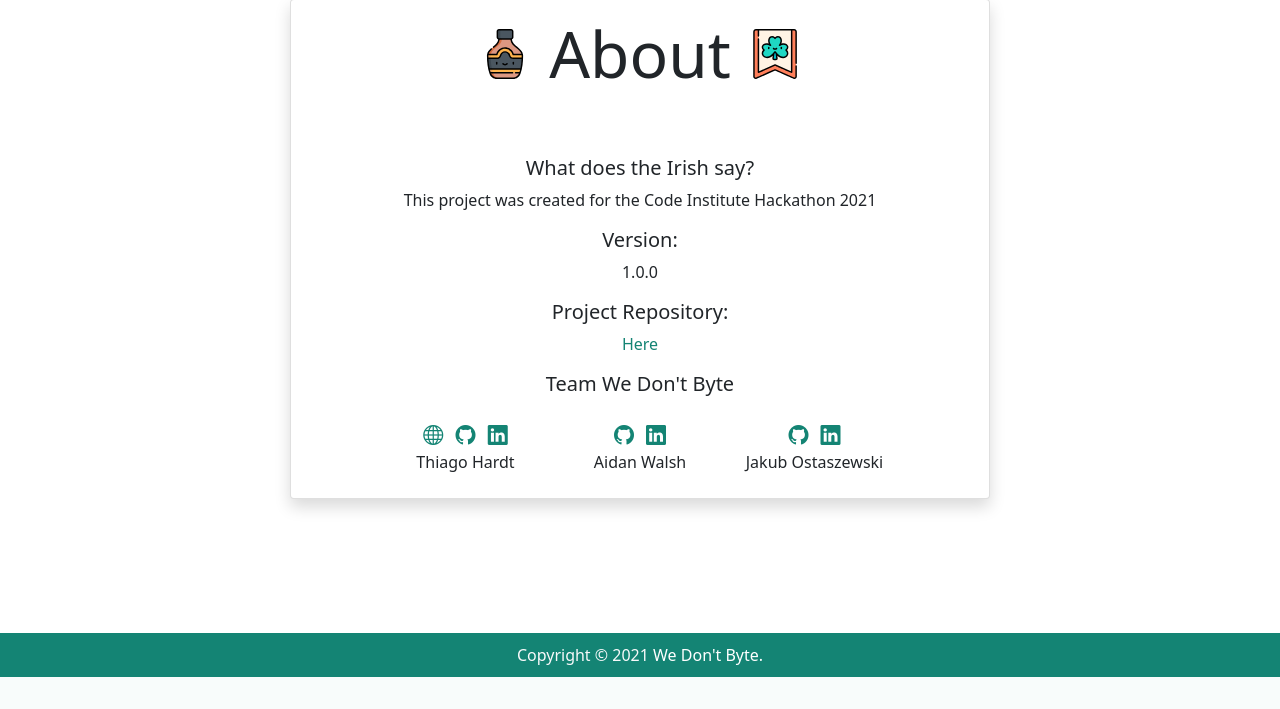
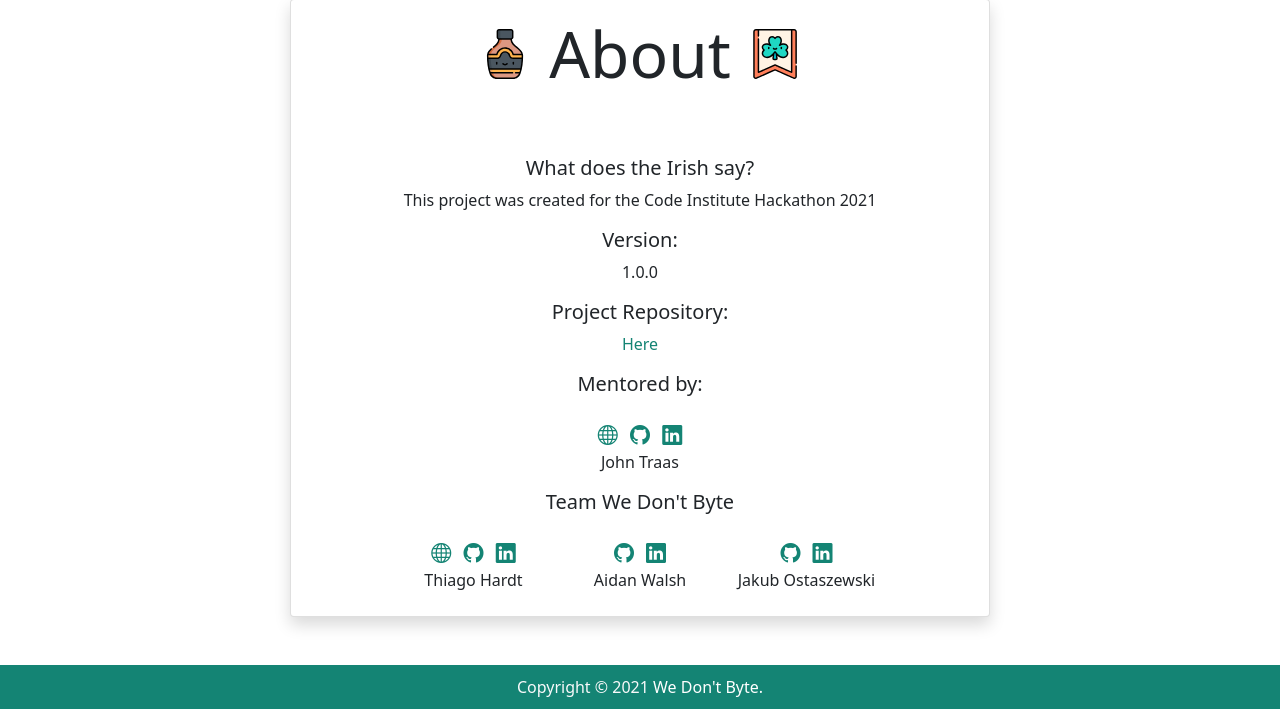
Before and after one commit to ThiagoHardt/whatdoestheirishsay, a Flask app: page /about in a window 1280 px wide. Shown: the part 123-832 px from the top of the page. Before the commit the page ends 800 px from the top, so only its background shows below. Run offline with Flask 2, Linux system fonts and the light colour scheme; some libraries are stand-ins or nearby versions.

Commit message:
Updated deployment in README and about page

```diff
--- a/templates/about.html
+++ b/templates/about.html
@@ -30,8 +30,26 @@
         class="text-decoration-none"
         ><p>Here</p></a
       >
+      <h5>Mentored by:</h5>
+      <div class="row mt-4">
+        <div class="col-sm-12 col-md-12 col-lg-12">
+          <a href="https://soundcloud.com/contrastparity" target="_blank"
+            ><i class="bi bi-globe m-1" style="font-size: 20px"></i
+          ></a>
+          <a href="https://github.com/Jays-T" target="_blank"
+            ><i class="bi bi-github m-1" style="font-size: 20px"></i
+          ></a>
+          <a
+            href="https://www.linkedin.com/in/john-traas-25603325/"
+            target="_blank"
+          >
+            <i class="bi bi-linkedin m-1" style="font-size: 20px"></i
+          ></a>
+          <p>John Traas</p>
+        </div>
+      </div>
         <h5>Team We Don't Byte</h5>
-      <div class="row mt-4">
+        <div class="row mt-4 mx-auto">
           <div class="col-sm-12 col-md-12 col-lg-4">
             <a
               href="https://thiagohardt.github.io/thiago-hardt-portfolio/"
@@ -72,3 +90,4 @@
   </div>
 
   {% endblock %}
+</div>
```
Also changed, not shown: README.md. Lines whose indentation alone changed are shown as unchanged.
